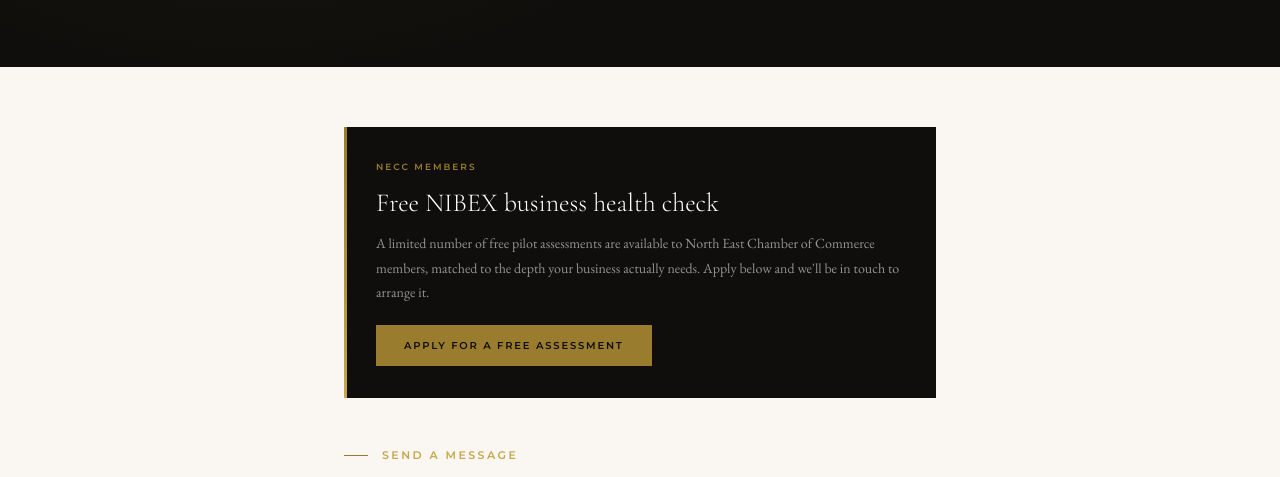
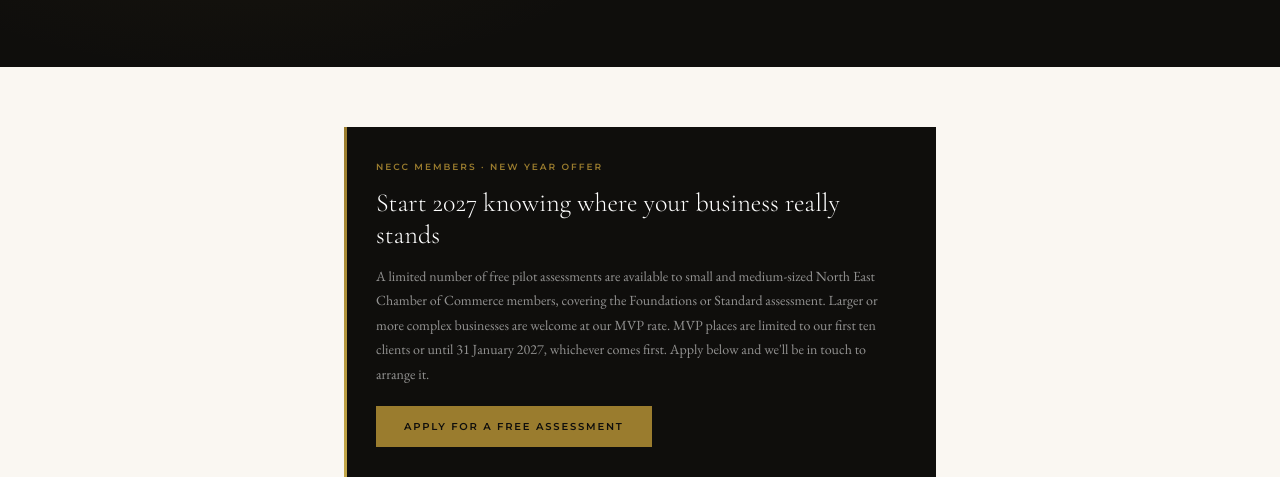
Before and after one commit to db001247/nicomachea-website, a plain HTML site: page contact.html in a window 1280 px wide. Shown: the part 299-776 px from the top of the page. Drawn offline with nearby package versions, Linux system fonts and the light colour scheme.

Commit message:
Add files via upload

```diff
--- a/contact.html
+++ b/contact.html
@@ -287,9 +287,9 @@
 
   <!-- NECC PILOT OFFER -->
   <div class="pilot-box fade-in">
-    <div class="pilot-label">NECC members</div>
-    <div class="pilot-title">Free NIBEX business health check</div>
-    <div class="pilot-text">A limited number of free pilot assessments are available to North East Chamber of Commerce members, matched to the depth your business actually needs. Apply below and we'll be in touch to arrange it.</div>
+    <div class="pilot-label">NECC members · New Year offer</div>
+    <div class="pilot-title">Start 2027 knowing where your business really stands</div>
+    <div class="pilot-text">A limited number of free pilot assessments are available to small and medium-sized North East Chamber of Commerce members, covering the Foundations or Standard assessment. Larger or more complex businesses are welcome at our MVP rate. MVP places are limited to our first ten clients or until 31 January 2027, whichever comes first. Apply below and we'll be in touch to arrange it.</div>
     <button type="button" class="pilot-btn" onclick="choosePilot()">Apply for a free assessment</button>
   </div>
 
```
Also changed, not shown: index.html (+2 -2 lines).
